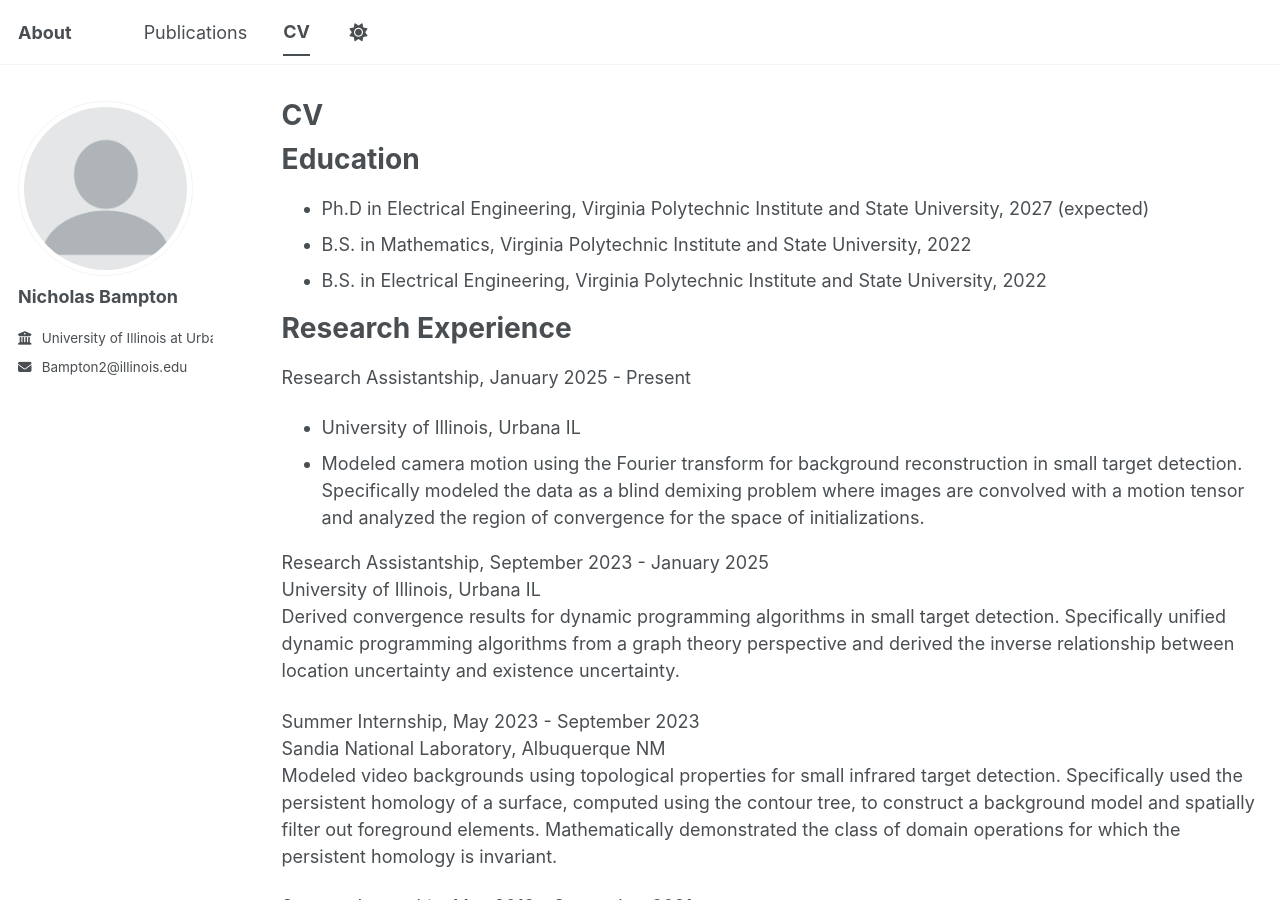
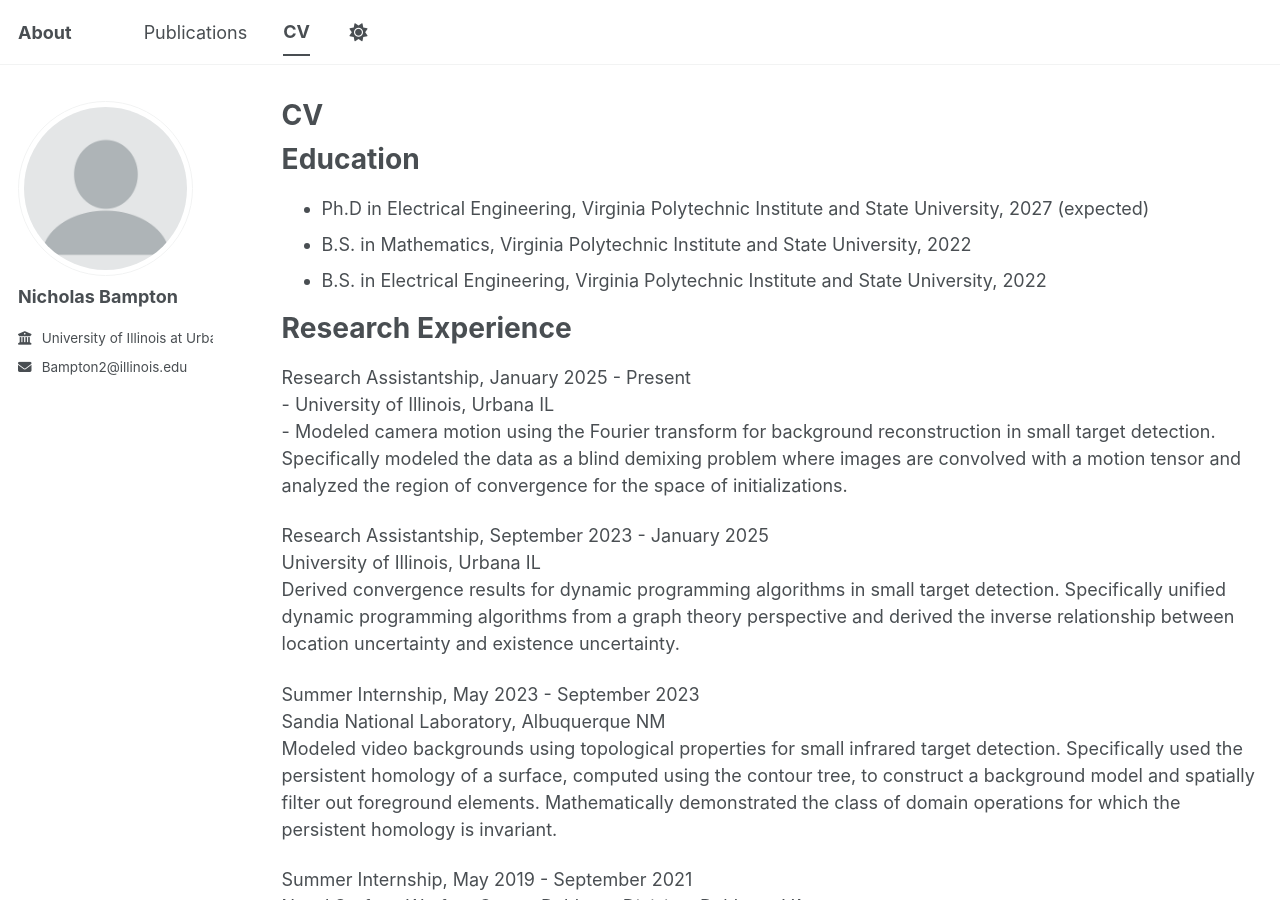
Before and after one commit to nick-bampton/nick-bampton.github.io, a Jekyll site: the page built from _pages/cv.md, in a window 1280 px wide and 900 px high. Built offline with Jekyll 4.4.1, drawn with Linux system fonts in a browser that asks for light colours; a script bundle is joined from its source files by our own code; library files that are not in the unit come from our copies.

Commit message:
Update cv.md

```diff
--- a/_pages/cv.md
+++ b/_pages/cv.md
@@ -18,8 +18,8 @@
 Research Experience
 ======
 Research Assistantship, January 2025 - Present<br>
-- University of Illinois, Urbana IL<br>
-- Modeled camera motion using the Fourier transform for background reconstruction in small target detection. Specifically modeled the data as a blind demixing problem where images are convolved with a motion tensor and analyzed the region of convergence for the space of initializations.
+\- University of Illinois, Urbana IL<br>
+\- Modeled camera motion using the Fourier transform for background reconstruction in small target detection. Specifically modeled the data as a blind demixing problem where images are convolved with a motion tensor and analyzed the region of convergence for the space of initializations.
 
 Research Assistantship, September 2023 - January 2025<br>
 University of Illinois, Urbana IL<br>
```
